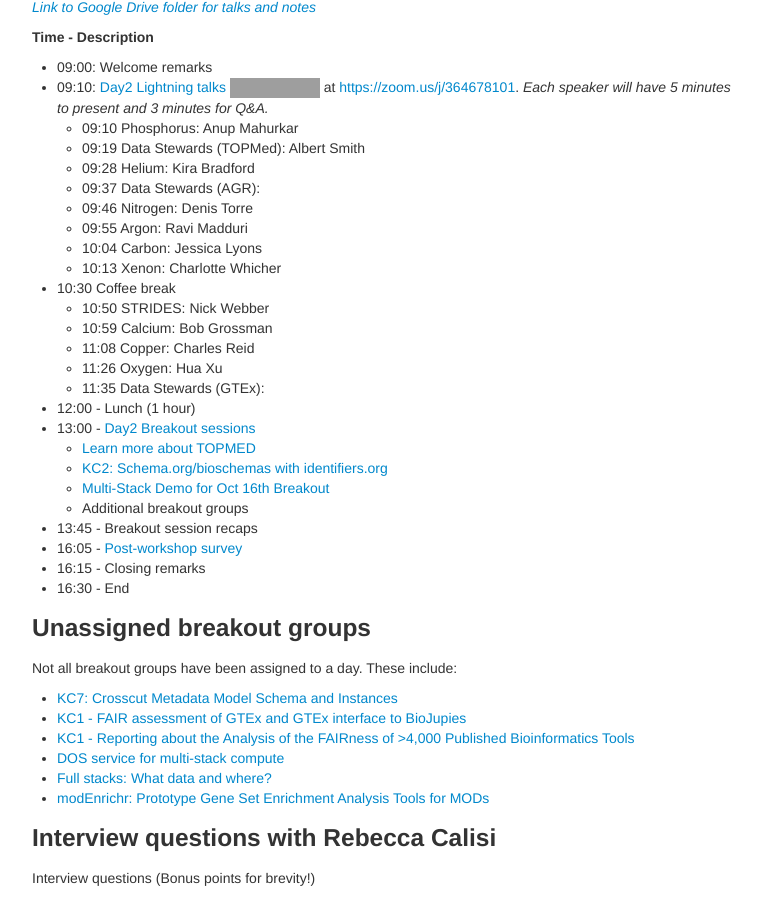
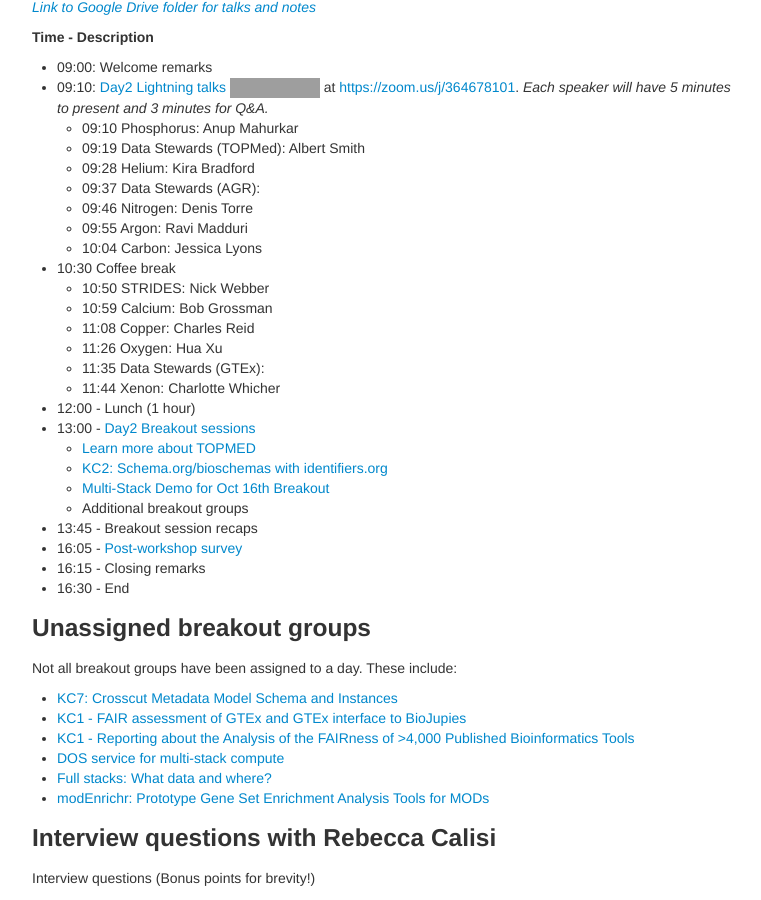
Before and after one commit to dcppc/2018-august-workshop, a Jekyll site: the page built from docs/agenda.md, in a window 1280 px wide and 900 px high, scrolled down 1008 px. Shown: the whole window, without its empty margins (258-1019 px from the left). Built offline with Jekyll 4.4.1, drawn with Linux system fonts in a browser that asks for light colours; grey boxes are pictures that could not be loaded.

Commit message:
speaker shuffel

```diff
--- a/docs/agenda.md
+++ b/docs/agenda.md
@@ -58,13 +58,13 @@ Group Dinner: _Dinner will be at Fogo de Chao. Stay tuned for details!_
 	- 09:46 Nitrogen: Denis Torre
 	- 09:55 Argon: Ravi Madduri
 	- 10:04 Carbon: Jessica Lyons
-	- 10:13 Xenon: Charlotte Whicher
 - 10:30 Coffee break
 	- 10:50 STRIDES: Nick Webber
 	- 10:59 Calcium: Bob Grossman
 	- 11:08 Copper: Charles Reid
 	- 11:26 Oxygen: Hua Xu
 	- 11:35 Data Stewards (GTEx):
+	- 11:44 Xenon: Charlotte Whicher
 - 12:00 -  Lunch (1 hour)
 - 13:00 - [Day2 Breakout sessions](https://github.com/dcppc/2018-august-workshop/issues?utf8=✓&q=is%3Aopen+label%3A%22Day+2%22+%26+%22breakout+session%22+)
 	- [Learn more about TOPMED](https://github.com/dcppc/2018-august-workshop/issues/5)
```
